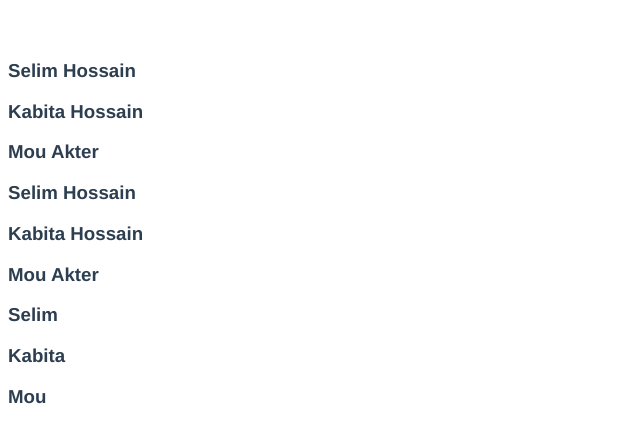
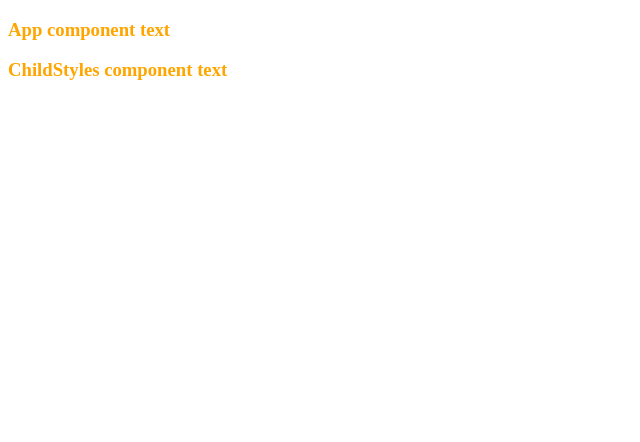
Before and after one commit to SelimReza1/vue-basic, a Vue app: page / in a window 1280 px wide. Shown: the top 442 px of the page, without its empty margins (0-640 px from the left). Built offline with nearby package versions, Linux system fonts and the light colour scheme.

Commit message:
component styles

```diff
--- a/src/App.vue
+++ b/src/App.vue
@@ -1,30 +1,16 @@
 <template>
-  <NameList>
-    <template v-slot:default="slotProps">
-      {{ slotProps.firstname }}  {{ slotProps.lastname }}
-    </template>
-  </NameList>
-  <NameList>
-    <template v-slot:default="slotProps">
-      {{ slotProps.firstname }}  {{ slotProps.lastname }}
-    </template>
-  </NameList>
-
-  <NameList>
-    <template v-slot:default="slotProps">
-      {{ slotProps.firstname }}
-    </template>
-  </NameList>
+  <h3>App component text</h3>
+  <ChildStyles />
 </template>
 
 <script>
 
 
-import NameList from "./components/NameList";
+import ChildStyles from "./components/ChildStyles";
 export default {
   name: 'App',
   components: {
-    NameList
+    ChildStyles,
   },
   data() {
     return {
@@ -36,7 +22,7 @@ export default {
 }
 </script>
 
-<style>
+<style scoped>
 #app {
   font-family: Avenir, Helvetica, Arial, sans-serif;
   -webkit-font-smoothing: antialiased;
@@ -45,6 +31,8 @@ export default {
   color: #2c3e50;
   margin-top: 60px;
 }
-
+h3{
+  color: orange;
+}
 
 </style>
--- /dev/null
+++ b/src/components/ChildStyles.vue
@@ -0,0 +1,15 @@
+<template>
+<h3>ChildStyles component text</h3>
+</template>
+
+<script>
+export default {
+  name: 'ChildStyles',
+}
+</script>
+
+<style scoped>
+h3{
+  color: olivedrab;
+}
+</style>
```
